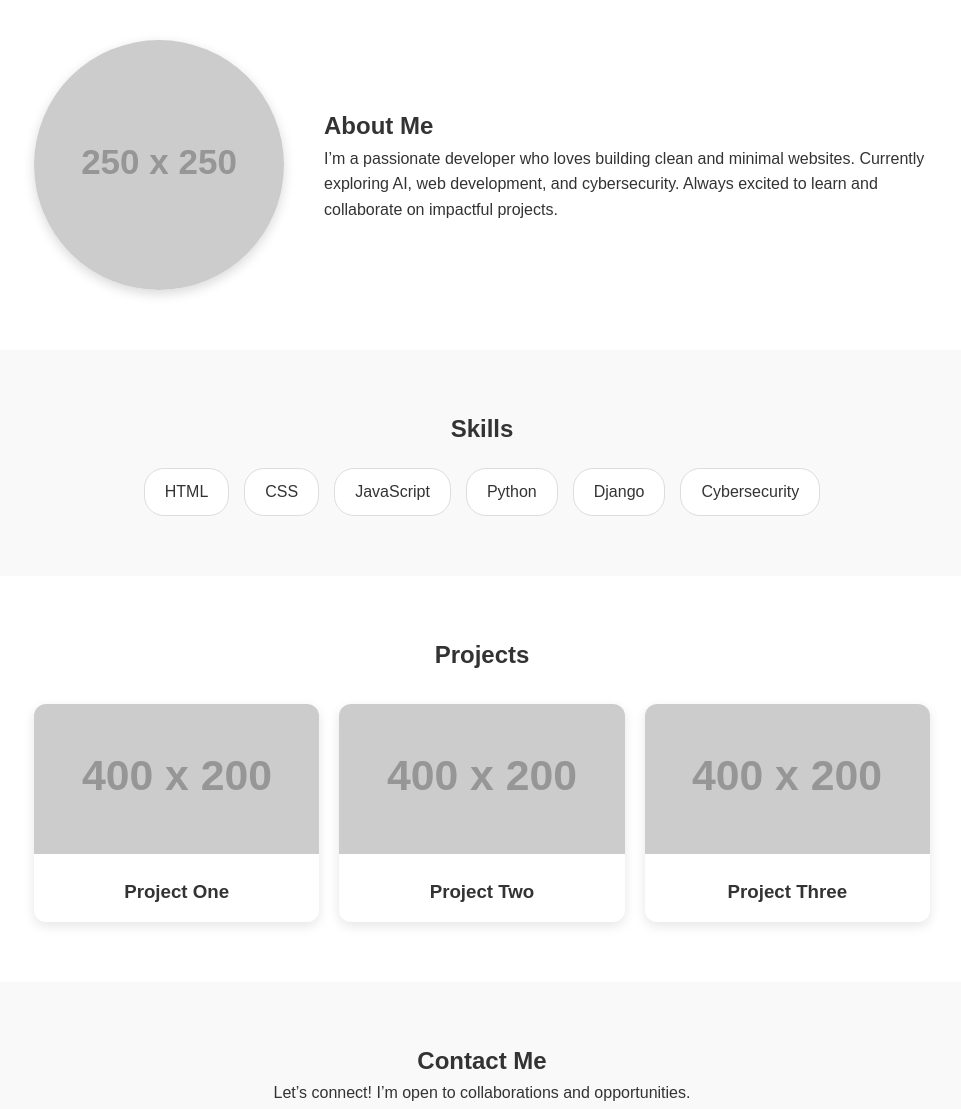
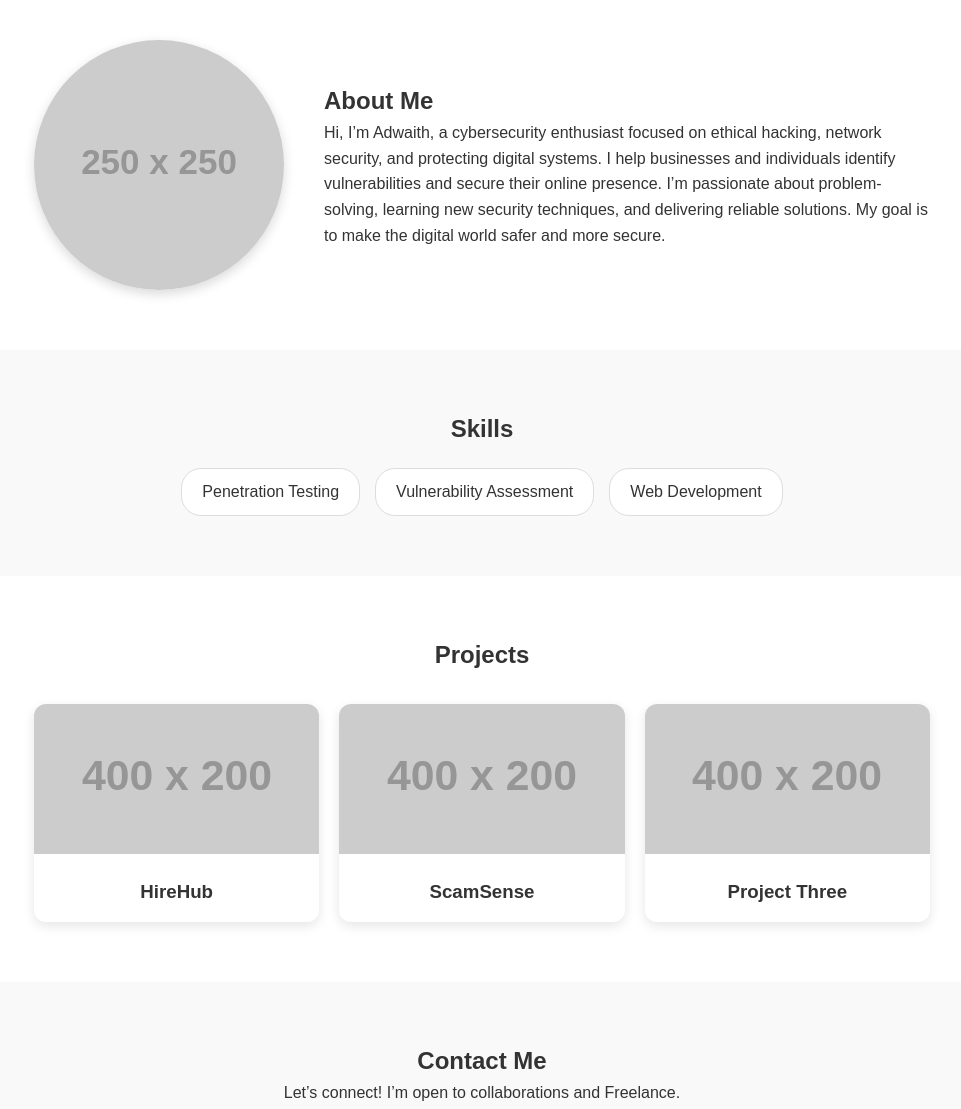
Before and after one commit to zeus371/adwaith.portfolio, a plain HTML site: page index.html in a window 1280 px wide. Shown: the part 820-1929 px from the top of the page, without its empty margins (158-1119 px from the left). Drawn offline with Linux system fonts and the light colour scheme; placeholder pictures from the web are drawn by us.

Commit message:
Updated portfolio

```diff
--- a/index.html
+++ b/index.html
@@ -204,7 +204,7 @@
   <section class="hero" id="hero">
     <h1>Hello, I'm <span style="color:#4CAF50;">Adwaith U R</span></h1>
     <p>Ethical Hacker |  Developer</p>
-    <a href="#projects">See My Work</a>
+    <a href="https://mail.google.com/mail/?view=cm&to=adwaithur.contact@gmail.com">HIRE ME</a>
   </section>
 
   <!-- About Section -->
@@ -213,9 +213,9 @@
     <div class="about-text">
       <h2>About Me</h2>
       <p>
-        I’m a passionate developer who loves building clean and minimal
-        websites. Currently exploring AI, web development, and cybersecurity.
-        Always excited to learn and collaborate on impactful projects.
+       Hi, I’m Adwaith, a cybersecurity enthusiast focused on ethical hacking, network security, and protecting digital systems. I help businesses and individuals identify vulnerabilities and secure their online presence.
+
+I’m passionate about problem-solving, learning new security techniques, and delivering reliable solutions. My goal is to make the digital world safer and more secure.
       </p>
     </div>
   </section>
@@ -224,12 +224,12 @@
   <section class="skills" id="skills">
     <h2>Skills</h2>
     <div class="skills-list">
-      <div class="skill">HTML</div>
-      <div class="skill">CSS</div>
-      <div class="skill">JavaScript</div>
-      <div class="skill">Python</div>
+      <div class="skill">Penetration Testing</div>
+      <div class="skill">Vulnerability Assessment</div>
+      <div class="skill">Web Development</div>
+      <!-- <div class="skill">Python</div>
       <div class="skill">Django</div>
-      <div class="skill">Cybersecurity</div>
+      <div class="skill">Cybersecurity</div> -->
     </div>
   </section>
 
@@ -239,11 +239,11 @@
     <div class="project-list">
       <div class="project">
         <img src="https://via.placeholder.com/400x200" alt="Project 1" />
-        <h3>Project One</h3>
+        <h3>HireHub</h3>
       </div>
       <div class="project">
         <img src="https://via.placeholder.com/400x200" alt="Project 2" />
-        <h3>Project Two</h3>
+        <h3>ScamSense</h3>
       </div>
       <div class="project">
         <img src="https://via.placeholder.com/400x200" alt="Project 3" />
@@ -255,9 +255,9 @@
   <!-- Contact Section -->
   <section class="contact" id="contact">
     <h2>Contact Me</h2>
-    <p>Let’s connect! I’m open to collaborations and opportunities.</p>
-    <a href="mailto:adwaithur.contact@gmail.com">Email Me</a>
-    <a href="https://linkedin.com" target="_blank">LinkedIn</a>
+    <p>Let’s connect! I’m open to collaborations and Freelance.</p>
+   <a href="https://mail.google.com/mail/?view=cm&to=adwaithur.contact@gmail.com" target="_blank">Email Me</a>
+    <a href="https://www.linkedin.com/in/adwaithur" target="_blank">LinkedIn</a>
     <a href="https://github.com/zeus371" target="_blank">GitHub</a>
   </section>
 
```
